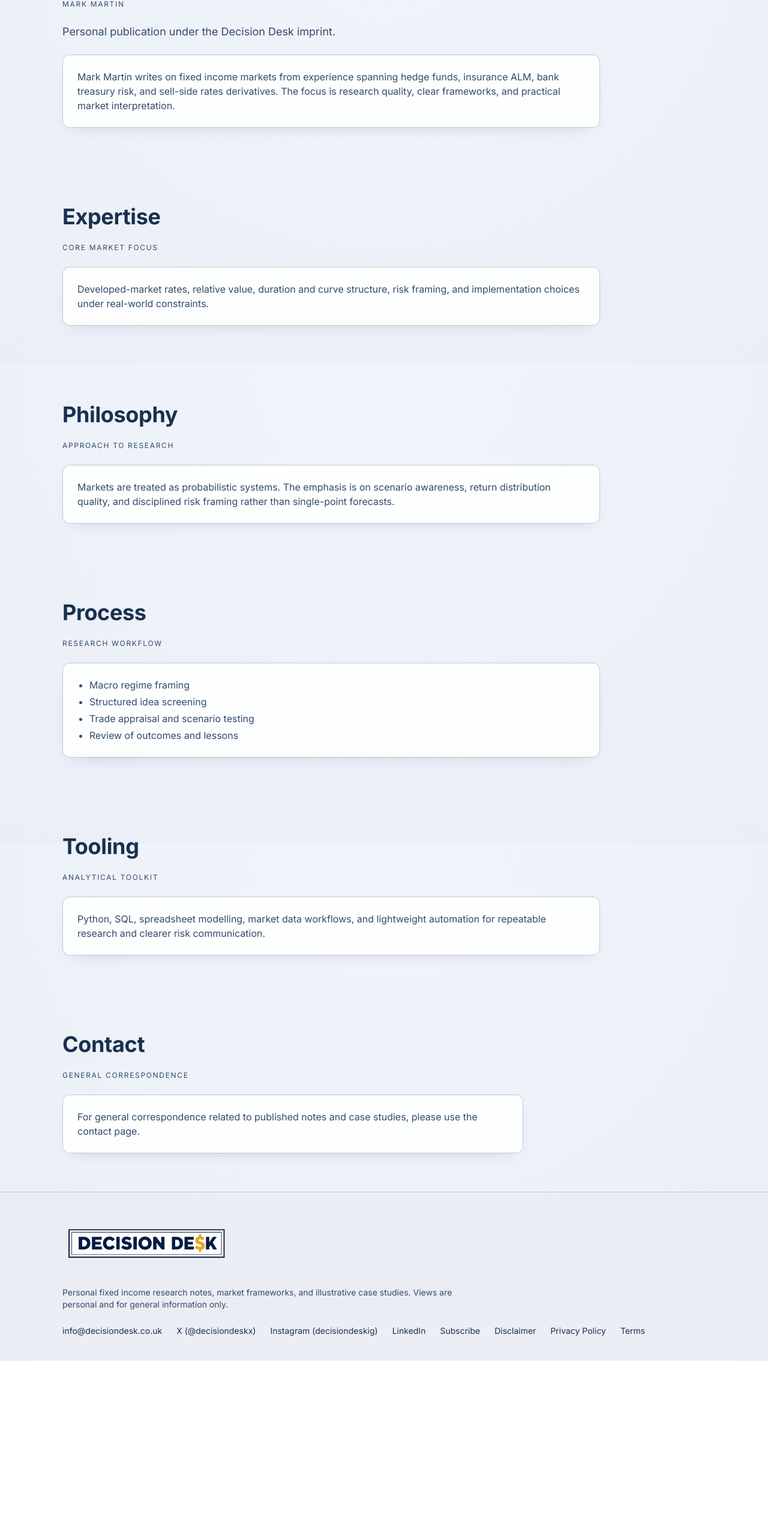
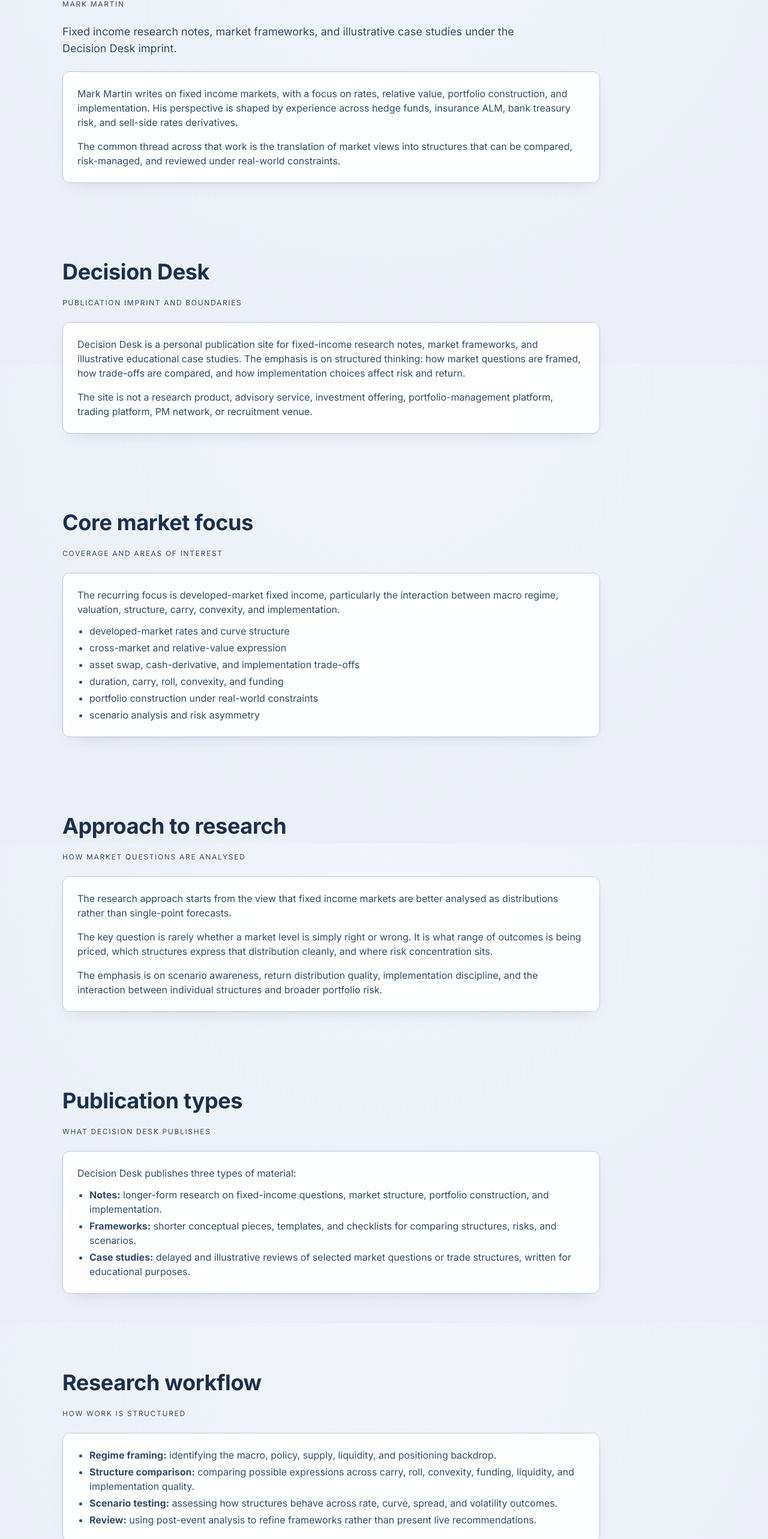
Before and after one commit to msm2103/Decision-Desk, a Next.js app: page /about in a window 1280 px wide. Shown: the part 194-2760 px from the top of the page at 60% size. Before the commit the page ends 2463 px from the top, so only its background shows below. Built offline with nearby package versions, Linux system fonts and the light colour scheme; no server answers.

Commit message:
Expand About page with revised editorial specification.
Strengthen author/imprint framing, add publication boundaries and content taxonomy, and expand market focus, workflow, toolkit, and independence sections in a non-commercial publication voice.

```diff
--- a/src/app/about/page.tsx
+++ b/src/app/about/page.tsx
@@ -14,60 +14,150 @@ export default function AboutPage() {
       <Section
         eyebrow="About"
         title="Mark Martin"
-        description="Personal publication under the Decision Desk imprint."
+        description="Fixed income research notes, market frameworks, and illustrative case studies under the Decision Desk imprint."
       >
         <div className="card max-w-4xl mr-auto space-y-4" style={{ color: "var(--brand-navy-soft)" }}>
           <p>
-            Mark Martin writes on fixed income markets from experience spanning
-            hedge funds, insurance ALM, bank treasury risk, and sell-side rates derivatives.
-            The focus is research quality, clear frameworks, and practical market interpretation.
+            Mark Martin writes on fixed income markets, with a focus on rates,
+            relative value, portfolio construction, and implementation. His perspective
+            is shaped by experience across hedge funds, insurance ALM, bank treasury risk,
+            and sell-side rates derivatives.
+          </p>
+          <p>
+            The common thread across that work is the translation of market views into
+            structures that can be compared, risk-managed, and reviewed under real-world
+            constraints.
           </p>
         </div>
       </Section>
 
-      <Section eyebrow="Expertise" title="Core market focus">
-        <div className="card max-w-4xl mr-auto space-y-3" style={{ color: "var(--brand-navy-soft)" }}>
+      <Section eyebrow="Decision Desk" title="Publication imprint and boundaries">
+        <div className="card max-w-4xl mr-auto space-y-4" style={{ color: "var(--brand-navy-soft)" }}>
           <p>
-            Developed-market rates, relative value, duration and curve structure,
-            risk framing, and implementation choices under real-world constraints.
+            Decision Desk is a personal publication site for fixed-income research notes,
+            market frameworks, and illustrative educational case studies. The emphasis is
+            on structured thinking: how market questions are framed, how trade-offs are
+            compared, and how implementation choices affect risk and return.
+          </p>
+          <p>
+            The site is not a research product, advisory service, investment offering,
+            portfolio-management platform, trading platform, PM network, or recruitment venue.
           </p>
         </div>
       </Section>
 
-      <Section eyebrow="Philosophy" title="Approach to research">
+      <Section eyebrow="Core market focus" title="Coverage and areas of interest">
         <div className="card max-w-4xl mr-auto space-y-3" style={{ color: "var(--brand-navy-soft)" }}>
           <p>
-            Markets are treated as probabilistic systems. The emphasis is on
-            scenario awareness, return distribution quality, and disciplined risk framing
-            rather than single-point forecasts.
+            The recurring focus is developed-market fixed income, particularly the
+            interaction between macro regime, valuation, structure, carry, convexity,
+            and implementation.
+          </p>
+          <ul className="list-disc pl-5 space-y-1">
+            <li>developed-market rates and curve structure</li>
+            <li>cross-market and relative-value expression</li>
+            <li>asset swap, cash-derivative, and implementation trade-offs</li>
+            <li>duration, carry, roll, convexity, and funding</li>
+            <li>portfolio construction under real-world constraints</li>
+            <li>scenario analysis and risk asymmetry</li>
+          </ul>
+        </div>
+      </Section>
+
+      <Section eyebrow="Approach to research" title="How market questions are analysed">
+        <div className="card max-w-4xl mr-auto space-y-4" style={{ color: "var(--brand-navy-soft)" }}>
+          <p>
+            The research approach starts from the view that fixed income markets are
+            better analysed as distributions rather than single-point forecasts.
+          </p>
+          <p>
+            The key question is rarely whether a market level is simply right or wrong.
+            It is what range of outcomes is being priced, which structures express that
+            distribution cleanly, and where risk concentration sits.
+          </p>
+          <p>
+            The emphasis is on scenario awareness, return distribution quality,
+            implementation discipline, and the interaction between individual structures
+            and broader portfolio risk.
           </p>
         </div>
       </Section>
 
-      <Section eyebrow="Process" title="Research workflow">
-        <div className="card max-w-4xl mr-auto space-y-2" style={{ color: "var(--brand-navy-soft)" }}>
+      <Section eyebrow="Publication types" title="What Decision Desk publishes">
+        <div className="card max-w-4xl mr-auto space-y-3" style={{ color: "var(--brand-navy-soft)" }}>
+          <p>
+            Decision Desk publishes three types of material:
+          </p>
           <ul className="list-disc pl-5 space-y-1">
-            <li>Macro regime framing</li>
-            <li>Structured idea screening</li>
-            <li>Trade appraisal and scenario testing</li>
-            <li>Review of outcomes and lessons</li>
+            <li>
+              <strong>Notes:</strong> longer-form research on fixed-income questions,
+              market structure, portfolio construction, and implementation.
+            </li>
+            <li>
+              <strong>Frameworks:</strong> shorter conceptual pieces, templates, and
+              checklists for comparing structures, risks, and scenarios.
+            </li>
+            <li>
+              <strong>Case studies:</strong> delayed and illustrative reviews of selected
+              market questions or trade structures, written for educational purposes.
+            </li>
           </ul>
         </div>
       </Section>
 
-      <Section eyebrow="Tooling" title="Analytical toolkit">
+      <Section eyebrow="Research workflow" title="How work is structured">
+        <div className="card max-w-4xl mr-auto space-y-2" style={{ color: "var(--brand-navy-soft)" }}>
+          <ul className="list-disc pl-5 space-y-1">
+            <li>
+              <strong>Regime framing:</strong> identifying the macro, policy, supply,
+              liquidity, and positioning backdrop.
+            </li>
+            <li>
+              <strong>Structure comparison:</strong> comparing possible expressions across
+              carry, roll, convexity, funding, liquidity, and implementation quality.
+            </li>
+            <li>
+              <strong>Scenario testing:</strong> assessing how structures behave across
+              rate, curve, spread, and volatility outcomes.
+            </li>
+            <li>
+              <strong>Review:</strong> using post-event analysis to refine frameworks
+              rather than present live recommendations.
+            </li>
+          </ul>
+        </div>
+      </Section>
+
+      <Section eyebrow="Analytical toolkit" title="Methods and supporting tools">
         <div className="card max-w-4xl mr-auto space-y-3" style={{ color: "var(--brand-navy-soft)" }}>
           <p>
             Python, SQL, spreadsheet modelling, market data workflows, and lightweight
-            automation for repeatable research and clearer risk communication.
+            automation are used to make comparisons more consistent, repeatable, and transparent.
+          </p>
+          <p>
+            The purpose of tooling is not to automate judgment, but to make assumptions,
+            sensitivities, and trade-offs easier to examine.
           </p>
         </div>
       </Section>
 
-      <Section eyebrow="Contact" title="General correspondence">
+      <Section eyebrow="Independence" title="Personal views and public-information basis">
+        <div className="card max-w-4xl mr-auto space-y-3" style={{ color: "var(--brand-navy-soft)" }}>
+          <p>
+            All writing on Decision Desk reflects personal views only. It is based on public
+            information and is not affiliated with, endorsed by, or representative of any employer.
+          </p>
+          <p>
+            Nothing on the site is investment advice, a recommendation, a solicitation,
+            or an offer to provide investment services.
+          </p>
+        </div>
+      </Section>
+
+      <Section eyebrow="General correspondence" title="Contact">
         <div className="card max-w-3xl mr-auto space-y-3" style={{ color: "var(--brand-navy-soft)" }}>
           <p>
-            For general correspondence related to published notes and case studies,
+            For general correspondence related to published notes, frameworks, or case studies,
             please use the contact page.
           </p>
         </div>
```
